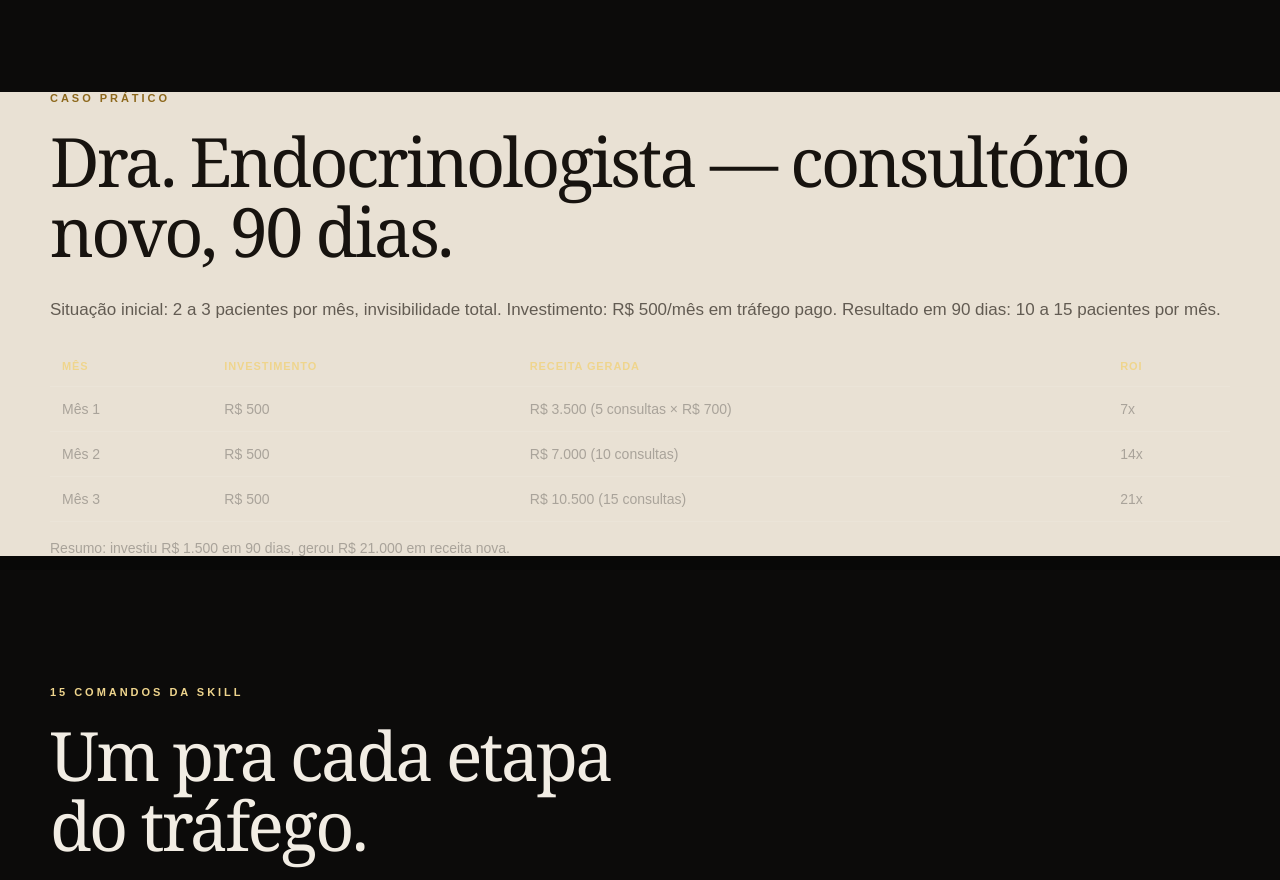
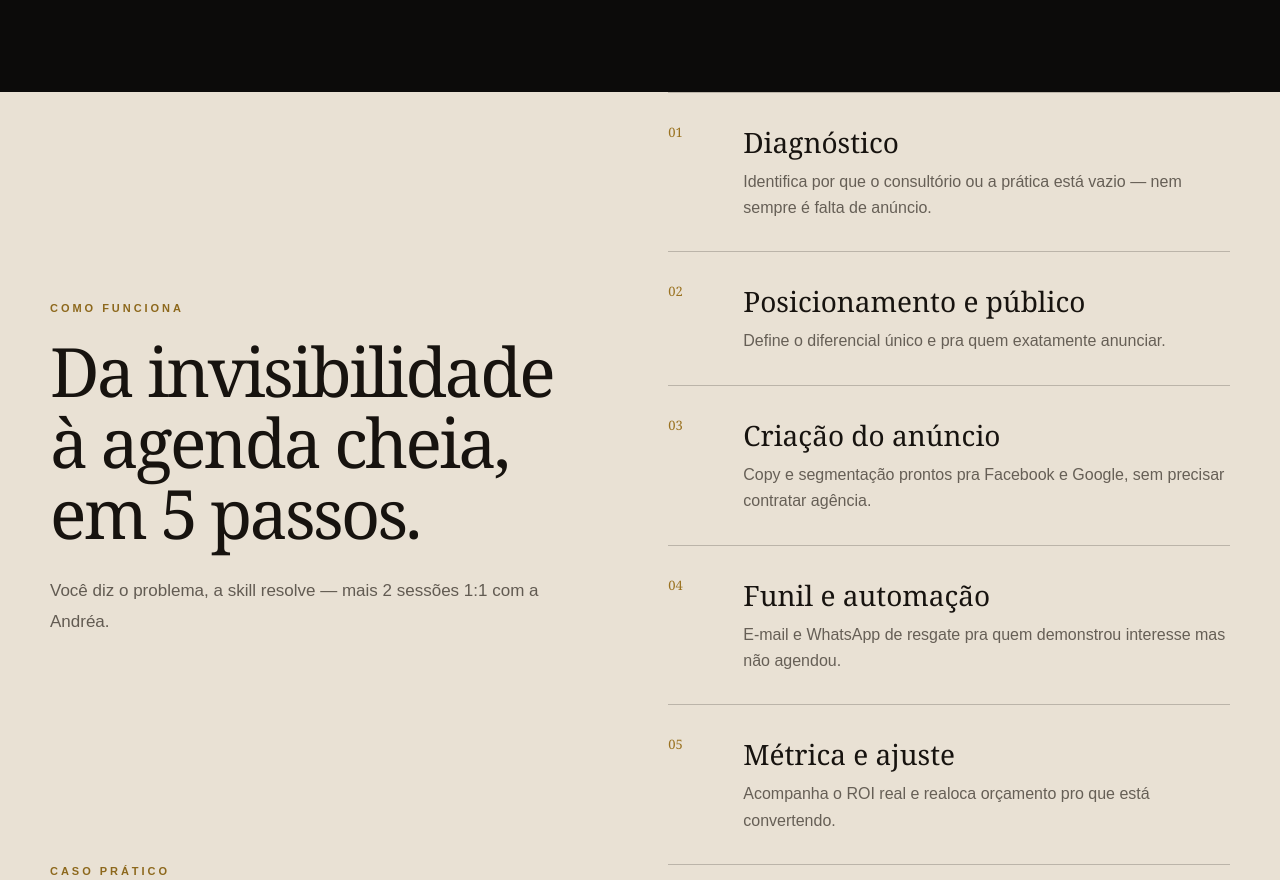
Before and after one commit to nutriandreaoliveira3-arch/blindadokp-site, a website: page CLAUDFIRE BLINDADOKP/blindadotrafego.html in a window 1280 px wide. Shown: the part 1360-2240 px from the top of the page. Drawn offline with Linux system fonts and the light colour scheme.

Commit message:
Adiciona seção "Como funciona" na TopClaudia, Tráfego, Identidade Visual e Máquina de Prompts (#15)
Deixa explícito, em cada página, o passo a passo de uso do produto —
mesmo padrão visual já usado na Skill Blindada Pro (pillars dentro de
essence-grid) — pra facilitar a explicação pro cliente na hora da
venda.


Claude-Session: https://claude.ai/code/session_0175ksXkzkCWC928NXFSiyXW

Co-authored-by: Claude <noreply@anthropic.com>

```diff
--- a/CLAUDFIRE BLINDADOKP/blindadotrafego.html
+++ b/CLAUDFIRE BLINDADOKP/blindadotrafego.html
@@ -88,6 +88,23 @@
             <h4>Suporte 90 dias</h4>
             <p>Dúvidas respondidas no grupo privado.</p>
           </div>
+        </div>
+      </div>
+    </section>
+
+    <section class="essence-section">
+      <div class="page-shell essence-grid">
+        <div class="essence-heading reveal">
+          <p class="eyebrow">COMO FUNCIONA</p>
+          <h2>Da invisibilidade à agenda cheia, em 5 passos.</h2>
+          <p>Você diz o problema, a skill resolve — mais 2 sessões 1:1 com a Andréa.</p>
+        </div>
+        <div class="pillars reveal">
+          <article><span>01</span><div><h3>Diagnóstico</h3><p>Identifica por que o consultório ou a prática está vazio — nem sempre é falta de anúncio.</p></div></article>
+          <article><span>02</span><div><h3>Posicionamento e público</h3><p>Define o diferencial único e pra quem exatamente anunciar.</p></div></article>
+          <article><span>03</span><div><h3>Criação do anúncio</h3><p>Copy e segmentação prontos pra Facebook e Google, sem precisar contratar agência.</p></div></article>
+          <article><span>04</span><div><h3>Funil e automação</h3><p>E-mail e WhatsApp de resgate pra quem demonstrou interesse mas não agendou.</p></div></article>
+          <article><span>05</span><div><h3>Métrica e ajuste</h3><p>Acompanha o ROI real e realoca orçamento pro que está convertendo.</p></div></article>
         </div>
       </div>
     </section>
```
Also changed, not shown: CLAUDFIRE BLINDADOKP/blindadotopclaudia.html (+16 -0 lines), CLAUDFIRE BLINDADOKP/identidade-visual.html (+16 -0 lines), CLAUDFIRE BLINDADOKP/maquina-de-prompts.html (+16 -0 lines).
